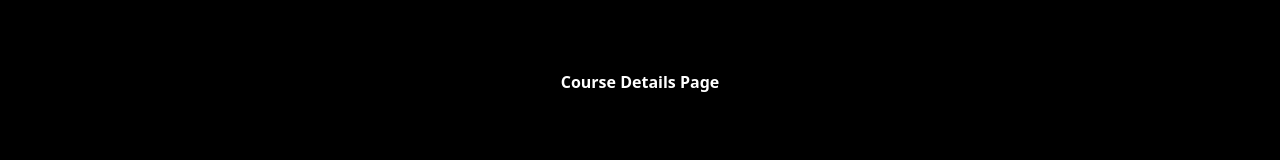
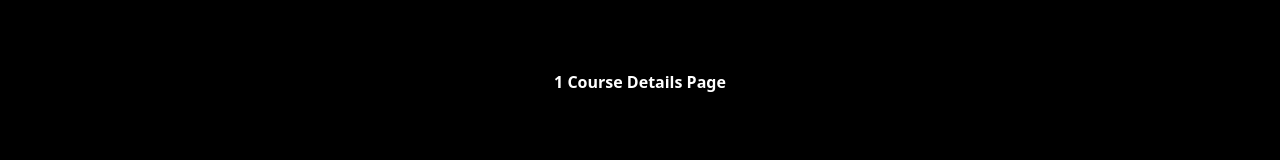
Before and after one commit to nidhi-webdev/gallery, a React (Vite) app in the folder Gallery/: page /course/1 in a window 1280 px wide. Shown: the part 278-438 px from the top of the page. Built offline with nearby package versions, Linux system fonts and the light colour scheme.

Commit message:
Dynamic Routing through Useparam

```diff
--- a/Gallery/src/pages/CourseDetails.jsx
+++ b/Gallery/src/pages/CourseDetails.jsx
@@ -9,7 +9,7 @@ const CourseDetails = () => {
 
     return (
         <div>
-            <h1> Course Details Page </h1>
+            <h1> {param.id} Course Details Page </h1>
         </div>
     )
 }
```
